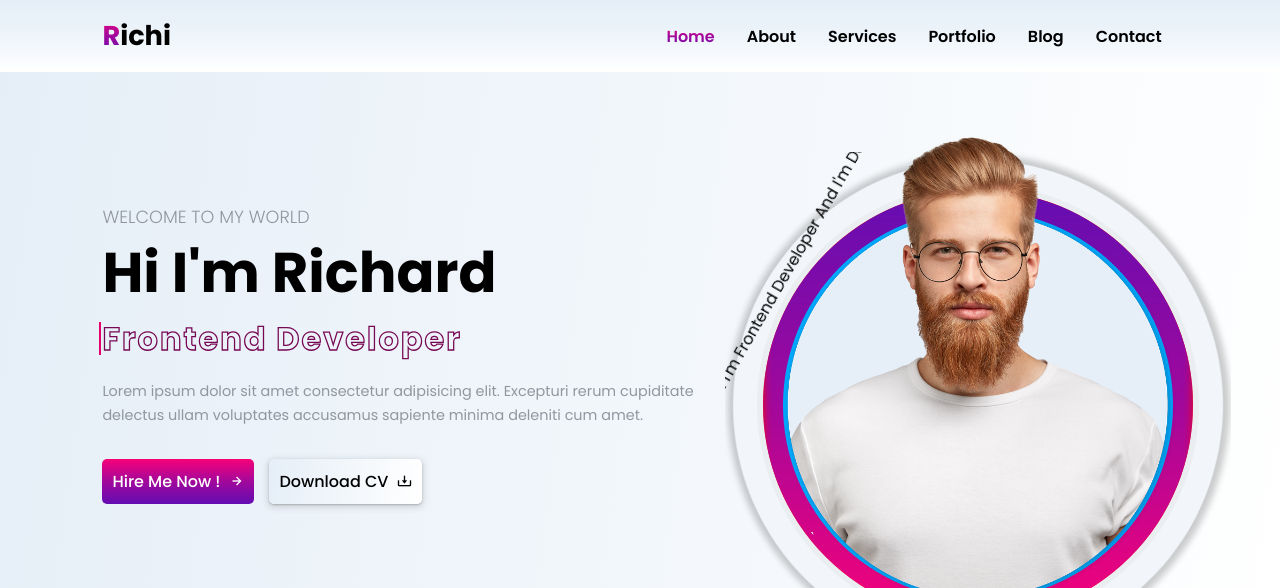
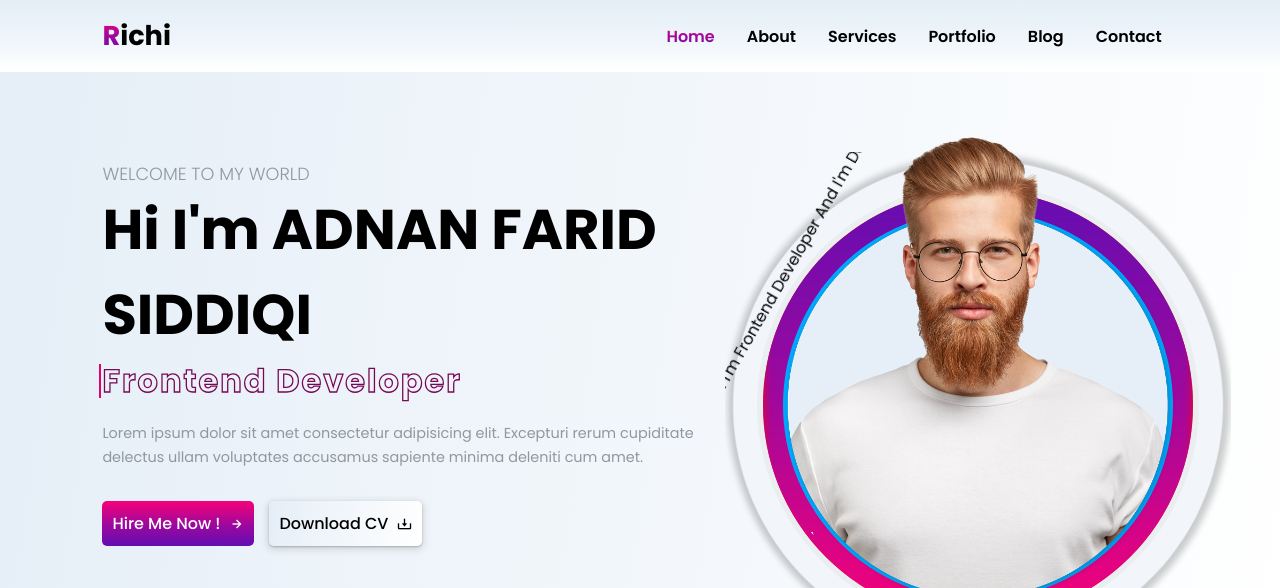
Before and after one commit to deviljd69/adnan, a plain HTML site: page index.html in a window 1280 px wide. Shown: the top 588 px of the page. Drawn offline with nearby package versions, Linux system fonts and the light colour scheme.

Commit message:
Update index.html
OK

```diff
--- a/index.html
+++ b/index.html
@@ -29,7 +29,7 @@
     <section class="home" id="home">
         <div class="hero-info">
             <h3>Welcome To my World</h3>
-            <h1>Hi I'm Richard</h1>
+            <h1>Hi I'm ADNAN FARID SIDDIQI</h1>
 
             <div class="text-animate">
                 <h2>Frontend Developer</h2>
```
